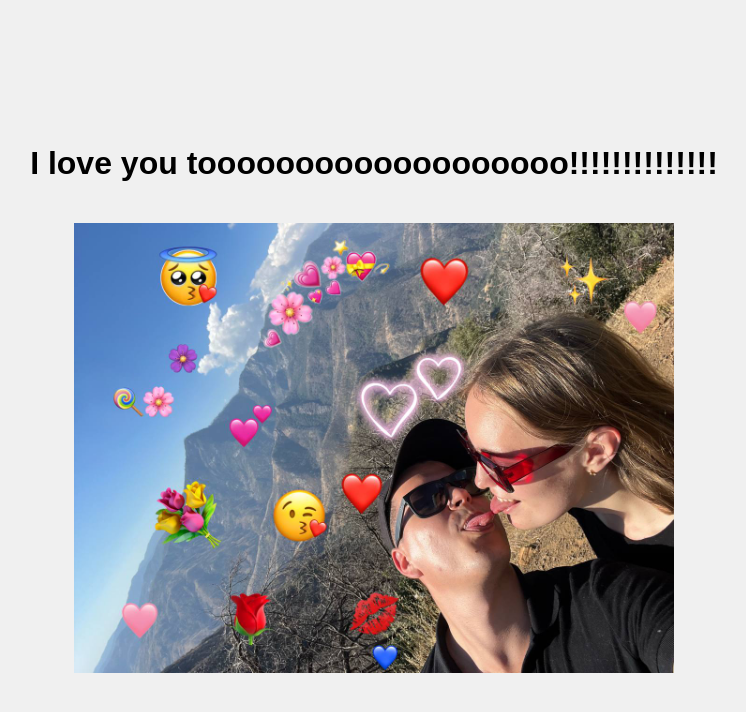
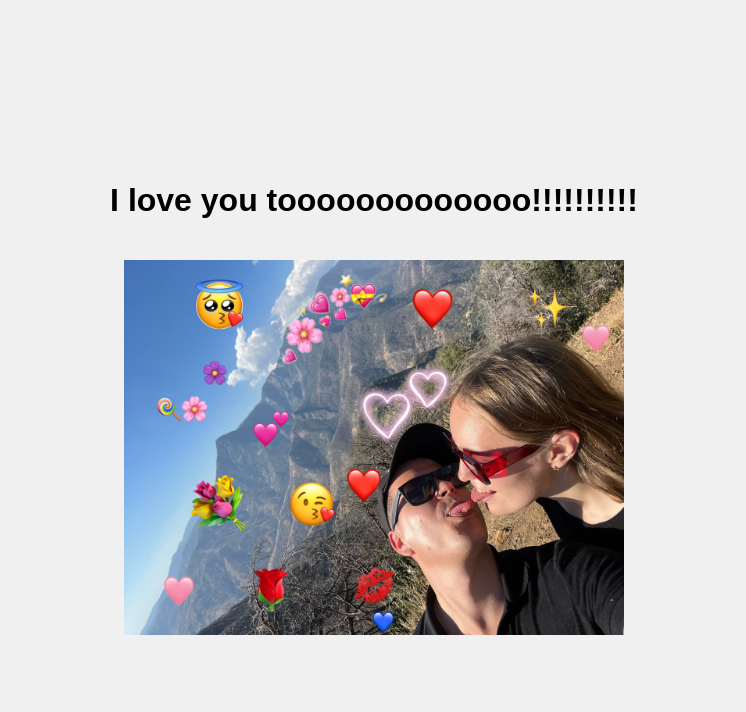
Before and after one commit to Tedybrr/Do-you-love-me, a plain HTML site: page yes.html in a window 1280 px wide. Shown: the whole page, without its empty margins (266-1012 px from the left). Drawn offline with Linux system fonts and the light colour scheme.

Commit message:
Update yes.html

```diff
--- a/yes.html
+++ b/yes.html
@@ -20,7 +20,7 @@
         }
 
         img {
-            width: 600px; /* Adjust the size as needed */
+            width: 500px; /* Adjust the size as needed */
             height: auto;
             margin-top: 20px;
         }
@@ -28,7 +28,7 @@
 </head>
 <body>
     <div class="container">
-        <h1>I love you tooooooooooooooooooo!!!!!!!!!!!!!!</h1>
+        <h1>I love you tooooooooooooo!!!!!!!!!!</h1>
         <img src="images/kissings.jpg" alt="Thank You">
     </div>
 </body>
```
